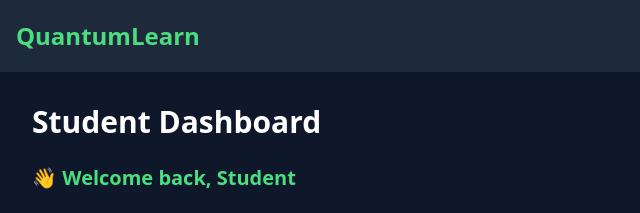
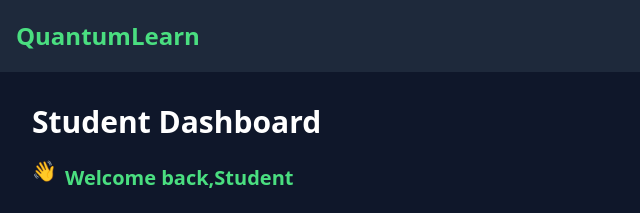
Before and after one commit to ehis4kt/Quantumlearn, a plain HTML site: page dashboard.html in a window 1280 px wide. Shown: the top 213 px of the page, 0-640 px from the left. Drawn offline with nearby package versions, Linux system fonts and the light colour scheme.

Commit message:
fix: update welcome back animate

```diff
--- a/dashboard.html
+++ b/dashboard.html
@@ -33,8 +33,10 @@
             Student Dashboard
         </h2>
         <div class="mb-6">
-            <h3 class="text-xl font-semibold text-green-400">
-                👋 Welcome back,
+            <h3 class="flex flex-row text-xl font-semibold text-green-400">
+                <div class="flex flex-row gap-2">
+                    <h1 class="animate-bounce">👋</h1> Welcome back,
+                </div>
                 <span id="studentName">Student</span>
             </h3>
 
```
Lines whose indentation alone changed are shown as unchanged.
